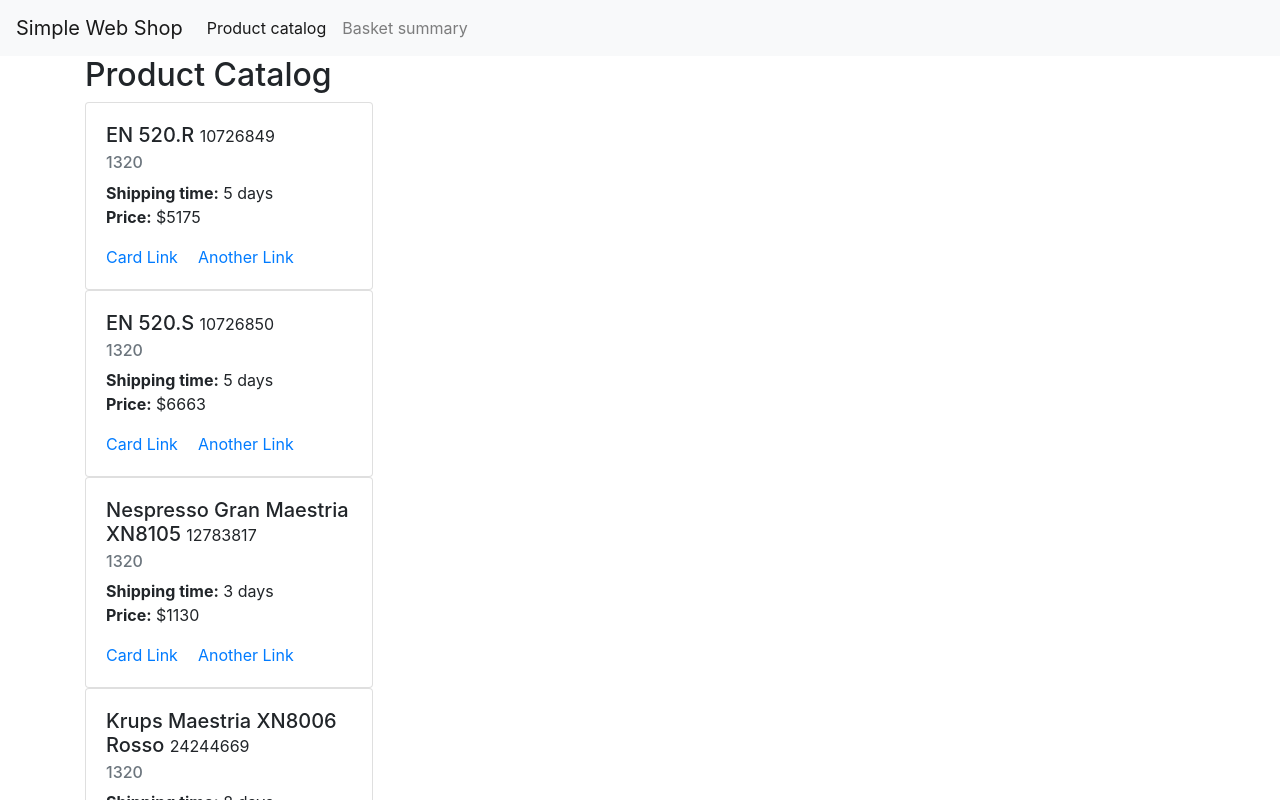
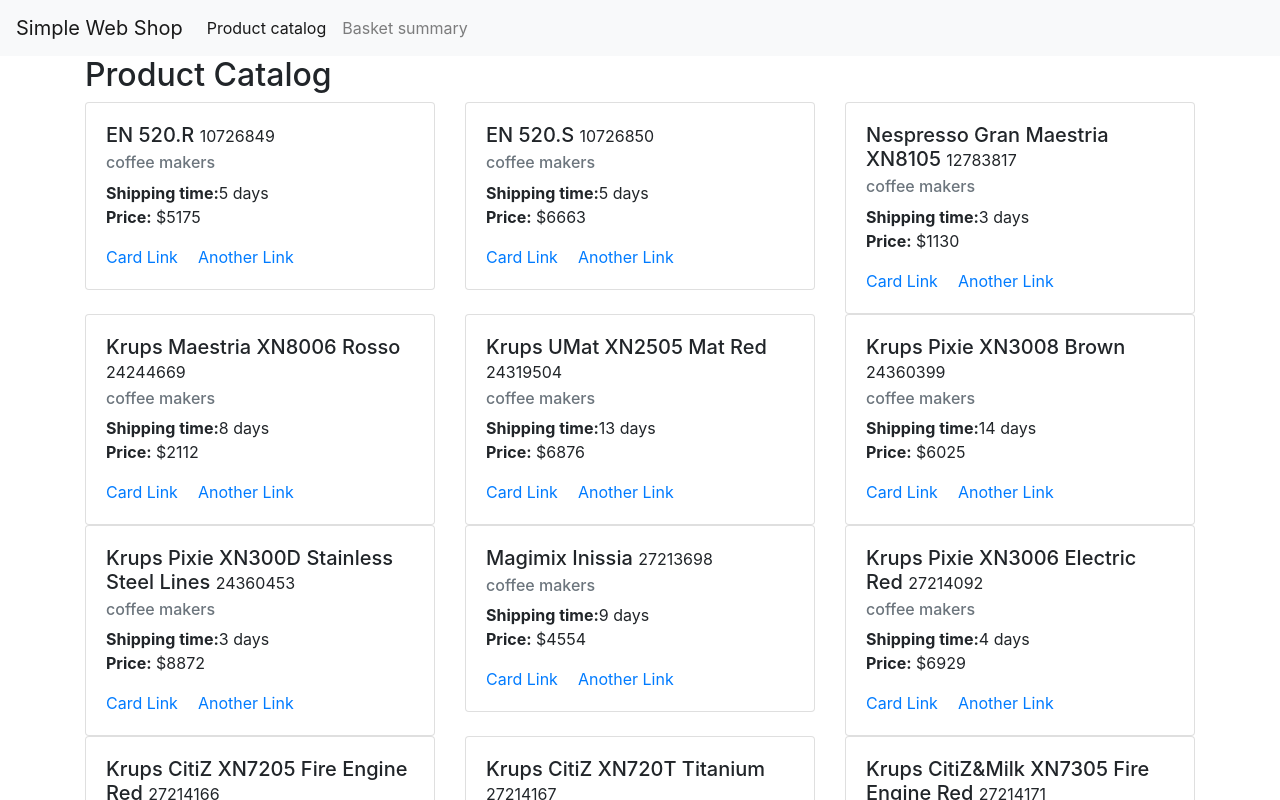
Before and after one commit to patni1992/web-shop, a React (Create React App) app: page / in a window 1280 px wide. Shown: the top 800 px of the page. Built offline with nearby package versions, Linux system fonts and the light colour scheme.

Commit message:
Display category for products, adjust styling, add row & col

```diff
--- a/src/components/Products.js
+++ b/src/components/Products.js
@@ -1,31 +1,39 @@
+import React from "react";
+import { Card, Row, Col } from "react-bootstrap";
+import PropTypes from "prop-types";
 
-import React from "react";
-import { Card } from "react-bootstrap"
-import PropTypes from 'prop-types';
-
-function Products({products}) {
+function Products({ products }) {
   return (
-    products.map(product => (
-        <Card style={{ width: "18rem" }}>
+    <Row>
+      {products.map(product => (
+        <Col xs={4}>
+          <Card key={product.id}>
             <Card.Body>
-            <Card.Title>{product.name} <small>{product.id}</small></Card.Title>
+              <Card.Title>
+                {product.name} <small>{product.id}</small>
+              </Card.Title>
               <Card.Subtitle className="mb-2 text-muted">
-              {product.category}
+                {product.categoryName}
               </Card.Subtitle>
-            <Card.Text>
-              <p className="mb-0"><strong>Shipping time:</strong> {product.shippingDay } days</p>
-              <p className="mt-0" ><strong>Price:</strong> ${product.price }</p>
-            </Card.Text>
+              <p className="mb-0">
+                <strong>Shipping time:</strong>
+                {product.shippingDay} days
+              </p>
+              <p className="mt-0">
+                <strong>Price:</strong> ${product.price}
+              </p>
               <Card.Link href="#">Card Link</Card.Link>
               <Card.Link href="#">Another Link</Card.Link>
             </Card.Body>
           </Card>
-      ))
+        </Col>
+      ))}
+    </Row>
   );
 }
 
 Products.propTypes = {
-    products: PropTypes.array.isRequired,
-  }
+  products: PropTypes.array.isRequired
+};
 
 export default Products;
```
Lines whose indentation alone changed are shown as unchanged.
